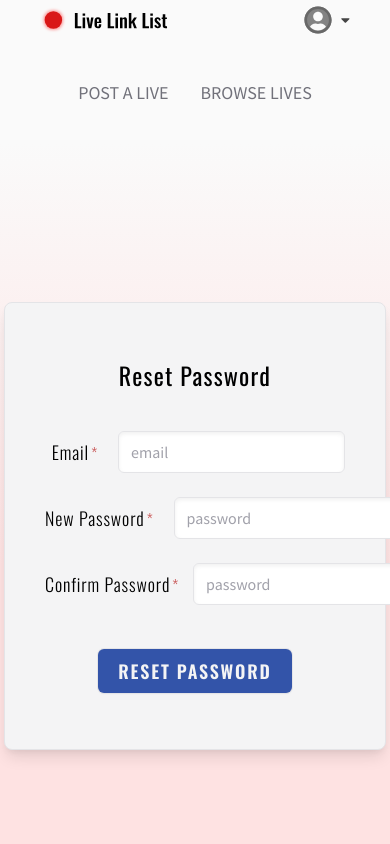
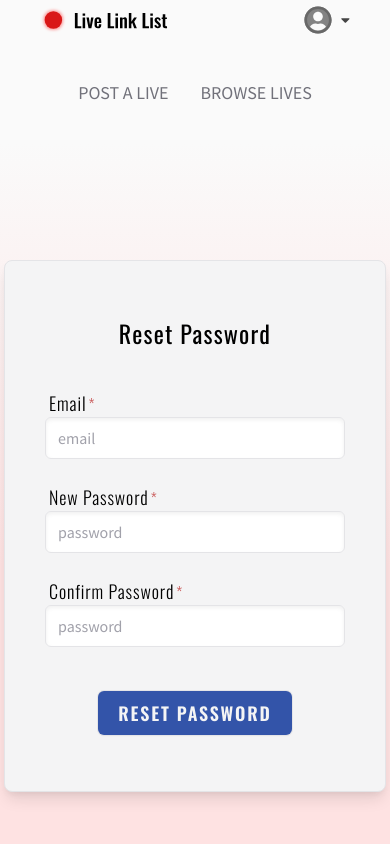
Before and after one commit to jamieeriksson/live-link-list, a React (Create React App) app in the folder frontend/: page /password-reset-confirmed in a window 390 px wide. Shown: the top 844 px of the page. Built offline with nearby package versions, Linux system fonts and the light colour scheme; no server answers.

Commit message:
Responsive mobile design for reset password pages

```diff
--- a/frontend/src/user-account/edit-account.js
+++ b/frontend/src/user-account/edit-account.js
@@ -70,7 +70,7 @@ function ChangePasswordModal(props) {
           </div>
         ) : (
           <div className="flex flex-col justify-center place-items-center">
-            <p className="font-title font-light tracking-wider text-lg">
+            <p className="text-center font-title font-light tracking-wider text-lg">
               We will send a link to your email to reset your password.
             </p>
 
--- a/frontend/src/user-account/forgot-password.js
+++ b/frontend/src/user-account/forgot-password.js
@@ -111,7 +111,9 @@ export default function ForgotPassword() {
           </h1>
           <form className="max-w-xs w-full flex flex-col">
             <div className="mb-5 flex flex-col">
-              <p>Account Email:</p>
+              <p className="ml-1 font-title font-light tracking-wider">
+                Account Email:
+              </p>
               <input
                 type="text"
                 placeholder="email"
--- a/frontend/src/user-account/password-reset-confirmed.js
+++ b/frontend/src/user-account/password-reset-confirmed.js
@@ -156,22 +156,12 @@ export default function PasswordResetConfirmed() {
             <p className="text-center font-title font-light tracking-wider text-lg">
               Your password is reset!
             </p>
-            {/* <button
-              onClick={(e) => {
-                setPasswordChangeIsOpen(false);
-              }}
-              className="mt-8 mx-3 px-3 py-1.5 ring-1 ring-gray-200 rounded-md shadow-sm bg-primary-blue focus:outline-none"
-            >
-              <span className="uppercase font-semibold font-title tracking-widest text-gray-100">
-                Close
-              </span>
-            </button> */}
           </div>
         ) : (
           <form className="w-full px-10 flex flex-col">
             <div className="mb-5 self-start w-full">
-              <div className="flex place-items-center">
-                <p className="w-32 mr-5 font-title font-light tracking-wider text-lg text-right whitespace-nowrap">
+              <div className="flex flex-col md:flex-row md:place-items-center">
+                <p className="md:w-32 ml-1 md:ml-0 mr-5 font-title font-light tracking-wider text-lg md:text-right whitespace-nowrap">
                   Email
                   <span className="ml-0.5 text-primary-red text-base">*</span>
                 </p>
@@ -188,8 +178,8 @@ export default function PasswordResetConfirmed() {
             </div>
 
             <div className="mb-5 self-start w-full">
-              <div className="flex place-items-center">
-                <p className="w-32 mr-5 font-title font-light tracking-wider text-lg text-right whitespace-nowrap">
+              <div className="flex flex-col md:flex-row md:place-items-center">
+                <p className="md:w-32 ml-1 md:ml-0 mr-5 font-title font-light tracking-wider text-lg md:text-right whitespace-nowrap">
                   New Password
                   <span className="ml-0.5 text-primary-red text-base">*</span>
                 </p>
@@ -205,8 +195,8 @@ export default function PasswordResetConfirmed() {
               </p>
             </div>
             <div className="mb-5 self-start w-full">
-              <div className="flex place-items-center">
-                <p className="w-32 mr-5 font-title font-light tracking-wider text-lg text-right whitespace-nowrap">
+              <div className="flex flex-col md:flex-row md:place-items-center">
+                <p className="md:w-32 ml-1 md:ml-0 mr-5 font-title font-light tracking-wider text-lg md:text-right whitespace-nowrap">
                   Confirm Password
                   <span className="ml-0.5 text-primary-red text-base">*</span>
                 </p>
```
